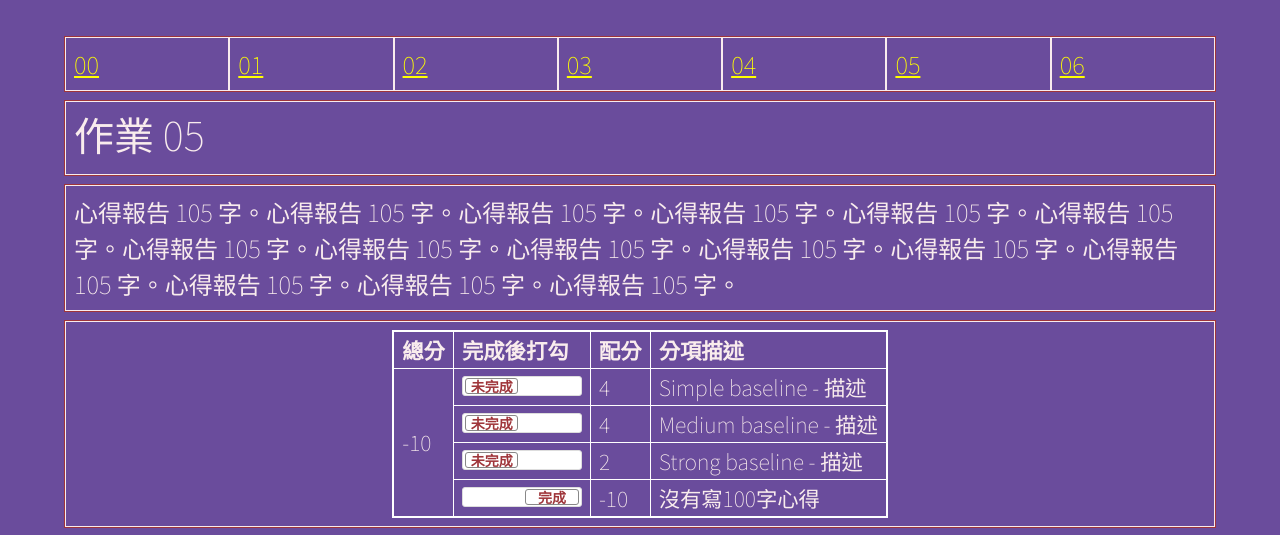
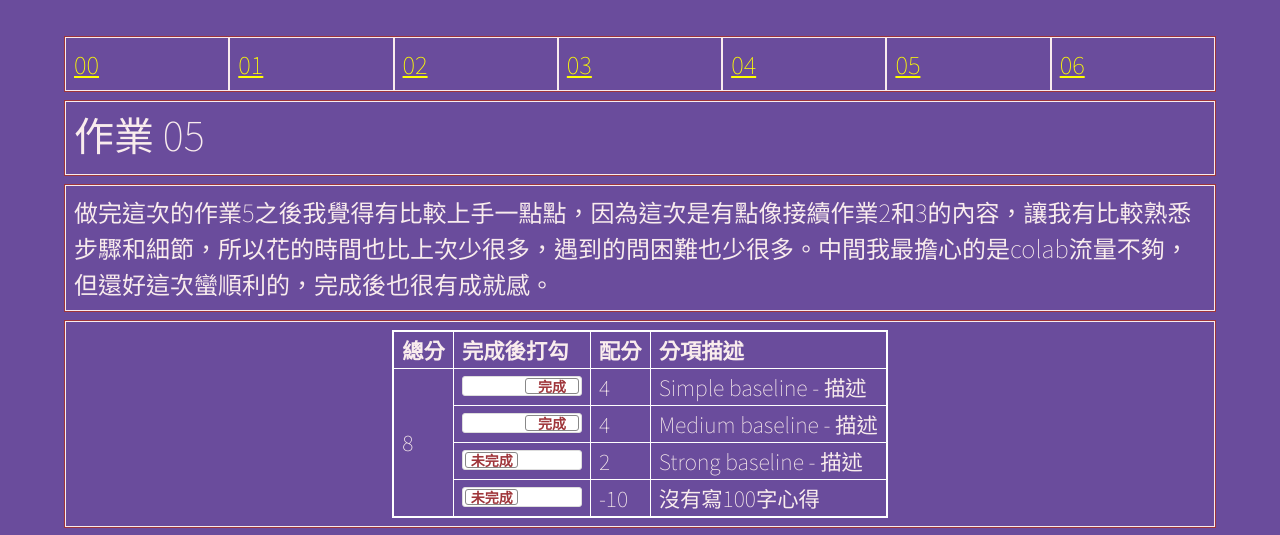
Before and after one commit to Jubeyang/ml2025f, a plain HTML site: page hw05/index.html in a window 1280 px wide. Shown: the top 535 px of the page. Drawn offline with nearby package versions, Linux system fonts and the light colour scheme; a web font is replaced by a local one.

Commit message:
Update index.html

```diff
--- a/hw05/index.html
+++ b/hw05/index.html
@@ -153,7 +153,7 @@
   <!-- ------------------------------------------------>
   <div class="row hw12">
     <div class="col-md-12 twenty">
-      心得報告 105 字。心得報告 105 字。心得報告 105 字。心得報告 105 字。心得報告 105 字。心得報告 105 字。心得報告 105 字。心得報告 105 字。心得報告 105 字。心得報告 105 字。心得報告 105 字。心得報告 105 字。心得報告 105 字。心得報告 105 字。心得報告 105 字。
+      做完這次的作業5之後我覺得有比較上手一點點，因為這次是有點像接續作業2和3的內容，讓我有比較熟悉步驟和細節，所以花的時間也比上次少很多，遇到的問困難也少很多。中間我最擔心的是colab流量不夠，但還好這次蠻順利的，完成後也很有成就感。
     </div>
   </div>
 
@@ -169,12 +169,12 @@
         </tr>
         <tr>
           <td rowspan="4" id="myTotal"></td>
-          <td><input type="checkbox" class="flipswitch" id="myCheckbox1"></td>
+          <td><input type="checkbox" class="flipswitch" id="myCheckbox1"checked></td>
           <td id='m1'>4</td>
           <td>Simple baseline - 描述</td>
         </tr>
         <tr>
-          <td><input type="checkbox" class="flipswitch" id="myCheckbox2"></td>
+          <td><input type="checkbox" class="flipswitch" id="myCheckbox2"checked></td>
           <td id='m2'>4</td>
           <td>Medium baseline - 描述</td>
         </tr>
@@ -184,7 +184,7 @@
           <td>Strong baseline - 描述</td>
         </tr>
         <tr>
-          <td><input type="checkbox" class="flipswitch" id="myCheckbox4" checked></td>
+          <td><input type="checkbox" class="flipswitch" id="myCheckbox4"></td>
           <td id='m4'>-10</td>
           <td>沒有寫100字心得</td>
         </tr>
@@ -196,9 +196,8 @@
   <!-- ------------------------------------------------>
   <div class="row hw12 bottomrow">
     <div class="col-md-12 twenty">
-      <video id="video1" style="width:100%;max-width:100%;" controls="">
-        <source src="https://www.w3schools.com/html/mov_bbb.mp4" type="video/mp4">
-      </video>
+      <img src="1_0.png" width="100%" height="560">
+      <img src="2_0.png" width="100%" height="560">
     </div>
   </div>
 
```
